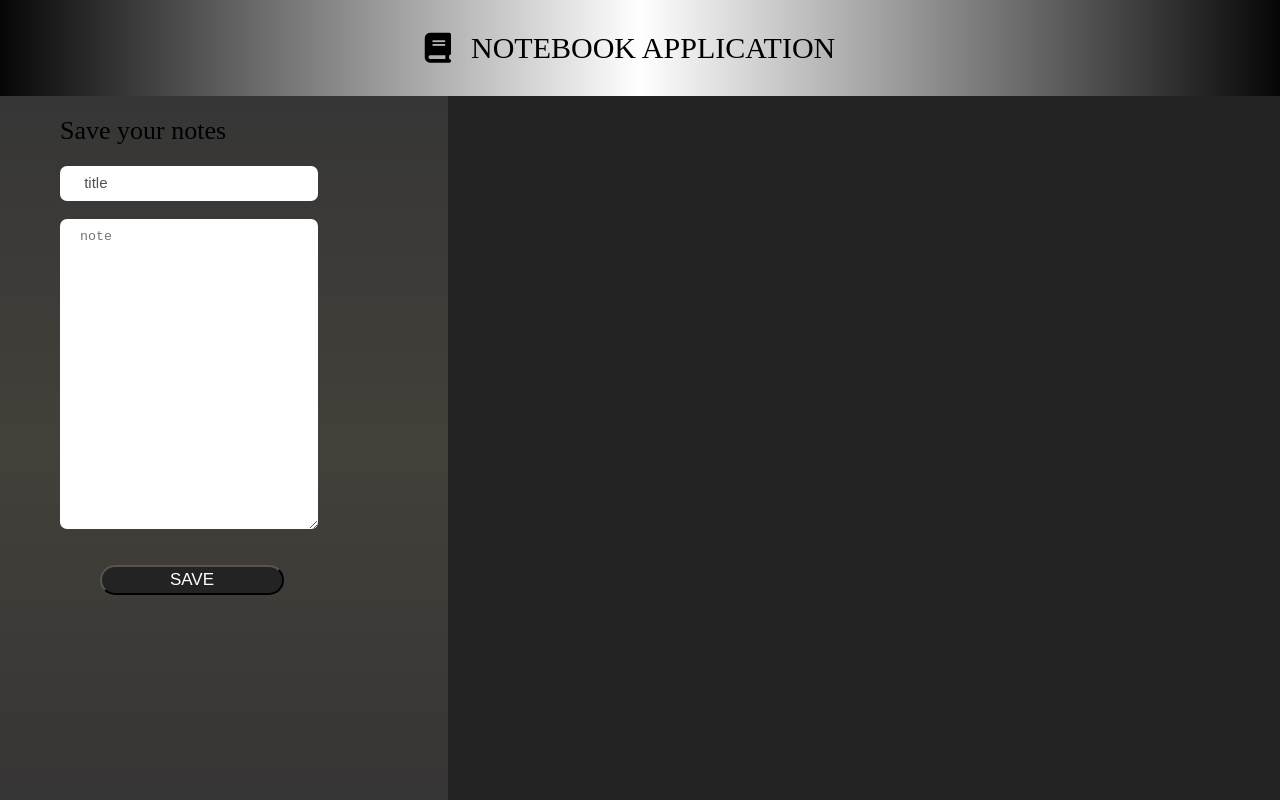
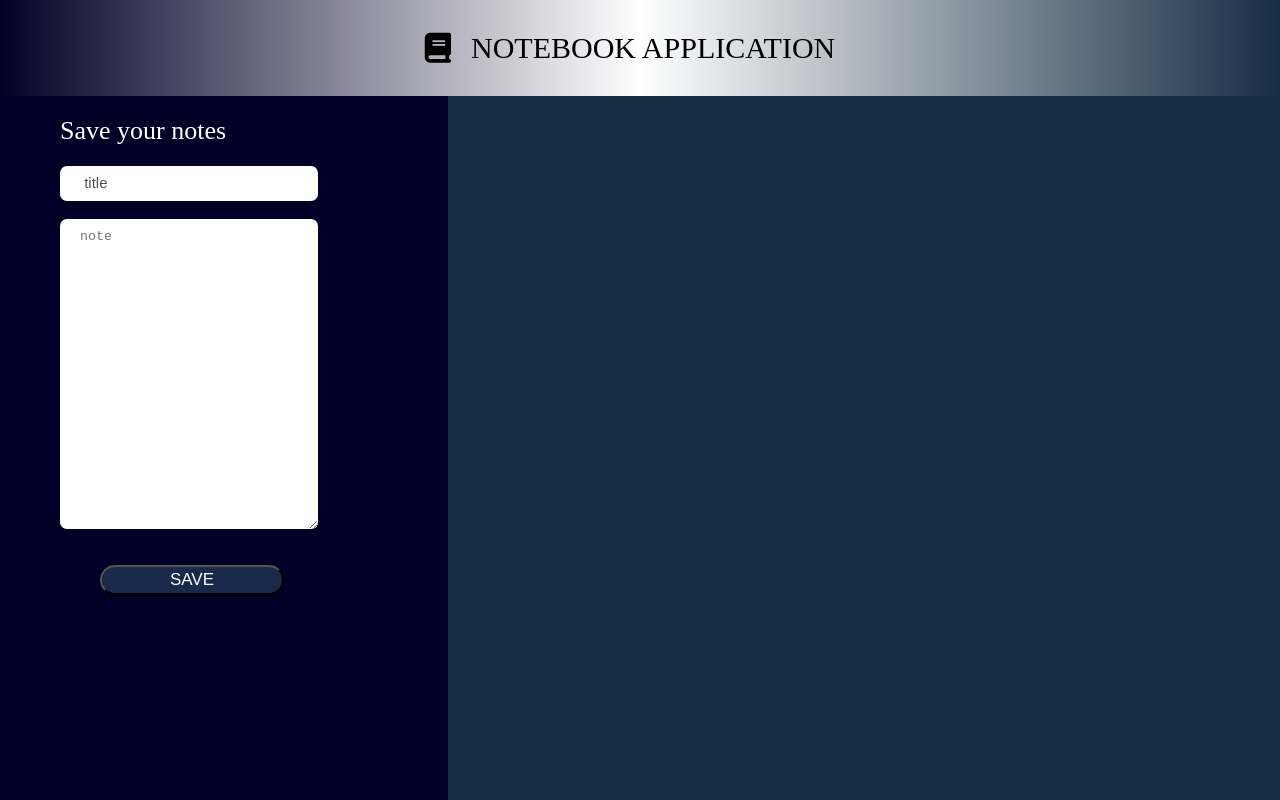
Before and after one commit to Wasim-Rana/keep_notes, a plain HTML site: page index.html in a window 1280 px wide. Drawn offline with Linux system fonts and the light colour scheme.

Commit message:
initial commit

```diff
--- a/style.css
+++ b/style.css
@@ -18,7 +18,8 @@ header{
     display: flex;
     align-items: center;
     justify-content: center;
-    background: linear-gradient(to right, rgb(6, 6, 6), #ffffff, rgb(6, 6, 6));
+    /* background: linear-gradient(to right, rgb(6, 6, 6), #ffffff, rgb(6, 6, 6)); */
+    background: linear-gradient(to right, #030027, #ffffff, #172d44);
     color: black;
 }
 
@@ -48,7 +49,7 @@ header>i{
     flex-direction:column ;
     justify-content: flex-start;
     align-items:flex-start;
-    background: linear-gradient(to bottom ,rgb(54, 54, 54), #44403a, rgb(54, 53, 53));
+    background-color: #030027;
     padding: 20px;
 }
 .left>h3{
@@ -56,7 +57,7 @@ header>i{
     font-size: 26px;
     font-weight: 500;
     padding-left: 40px;
-    color: black;
+    color: fff;
 
 }
 .left>h3:hover{
@@ -104,14 +105,14 @@ header>i{
 .right{
     height: 100%;
     width: 65%;
-    background-color: rgb(34, 34, 34);
+    background-color: #172d44;
     color: white;
     padding: 20px;
     cursor: pointer;
 
 }
 button{
-    background-color: rgb(35, 35, 35);
+    background-color: rgb(24, 41, 74);
     border-radius: 20px;
     color: white;
     width: 50%;
@@ -136,7 +137,7 @@ button:hover{
     width: auto;
     display: flex;
     align-items: center;
-    /* margin: 20px; */
+    margin-bottom: 20px;
     justify-content: space-around;
     border: 1px solid grey;
     border-radius:5px ;
@@ -145,7 +146,7 @@ button:hover{
 
 .right>div:hover{
     border-radius: 5px;
-    box-shadow: 0px 1px 1px 1px rgb(80, 80, 80) ;
+    box-shadow: 0px 5px 10px 1px  #030027 ;
     scale: 1.03;
 }
 
```
